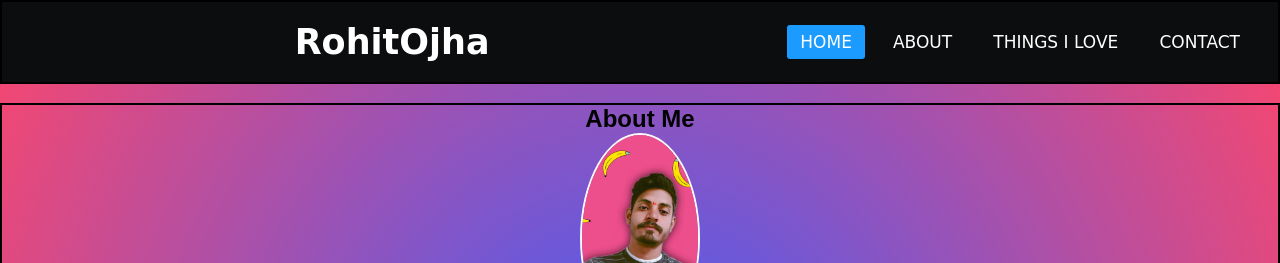
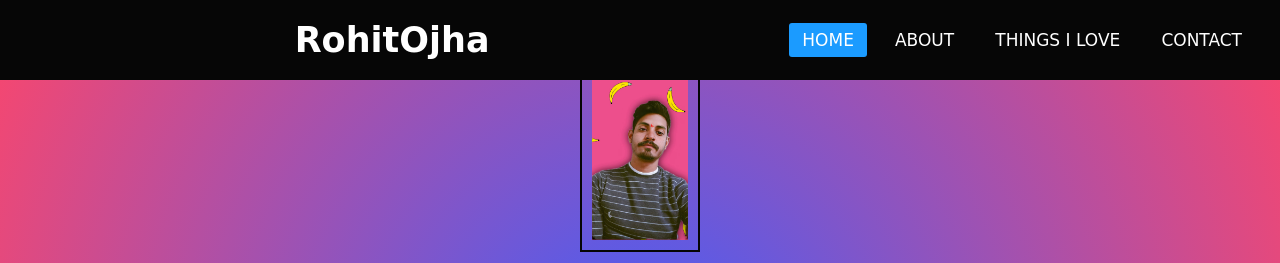
Before and after one commit to VarunSingh19/rohitojha, a plain HTML site: page index.html in a window 1280 px wide. Shown: the top 263 px of the page. Drawn offline with Linux system fonts and the light colour scheme; a web font is replaced by a local one.

Commit message:
Update style.css

```diff
--- a/style.css
+++ b/style.css
@@ -5,7 +5,25 @@
     list-style: none;
     box-sizing: border-box;
 }
-h2, h3{
+.igm{
+    width: 120px;
+    height: 120px;
+    border-radius: 50%;
+}
+/* blinker effect */
+/* h2,h3{
+    animation: blinker 0.6s linear infinite;
+}
+
+@keyframes blinker{
+    none
+    {
+        opacity: none;
+    }
+} */
+
+h2,
+h3 {
     font-family: 'Titillium Web', sans-serif;
 }
 
@@ -14,9 +32,10 @@ body {
 }
 
 nav {
-    background: #0c0d0e;
+    background: #060606;
     height: 80px;
     width: 100%;
+    position: fixed;
 }
 
 label.logo {
@@ -86,7 +105,7 @@ a:hover {
         position: fixed;
         width: 100%;
         height: 100vh;
-        background: #2c3e50;
+        background: radial-gradient(circle, rgba(63, 94, 251, 1) 0%, rgba(252, 70, 107, 1) 100%);
         top: 80px;
         left: -100%;
         text-align: center;
@@ -127,25 +146,29 @@ section {
 }
 
 body {
-    background: rgb(63,94,251);
-    background: radial-gradient(circle, rgba(63,94,251,1) 0%, rgba(252,70,107,1) 100%);
+    background: rgb(63, 94, 251);
+    background: radial-gradient(circle, rgba(63, 94, 251, 1) 0%, rgba(252, 70, 107, 1) 100%);
 }
 
 .about {
     width: 120px;
-    border-radius: 50%;
+    border-inline-color: black;
+    border-radius: 0%;
     /* font-size: 50px; */
-    border: 2px solid rgb(253, 249, 249);
-    font-family: 'Courier New', Courier, monospace
+    border: 2px solid rgb(5, 5, 5);
+    font-family: 'Courier New', Courier, monospace;
+    margin: 10px;
+    padding: 10px;
 }
 
 @import url('https://fonts.googleapis.com/css2?family=Sevillana&display=swap');
+
 .work {
     width: 100px;
     border-radius: 50%;
     font-size: 50px;
     /* border: 2px solid white; */
-    font-family: 'Courier New', Courier, monospace
+    font-family: 'Courier New', Courier, monospace;
 }
 
 .work1 {
@@ -177,11 +200,11 @@ body {
 header {
 
     text-align: center;
-    border: 2px solid black
+    /* border: 2px solid black */
 }
 
 .span {
-    border: 2px solid black
+    border: 2px solid black;
 }
 
 /* nav {
@@ -214,8 +237,7 @@ header {
 
 
 /* login box css */
- <style>
-        .loginbox {
+/* <style>.loginbox {
     text-align: center;
 }
 
@@ -239,4 +261,5 @@ header {
     padding: 20px;
     margin: auto;
 }
-    </styl>
+
+</styl> */
```
Lines whose indentation alone changed are shown as unchanged.
